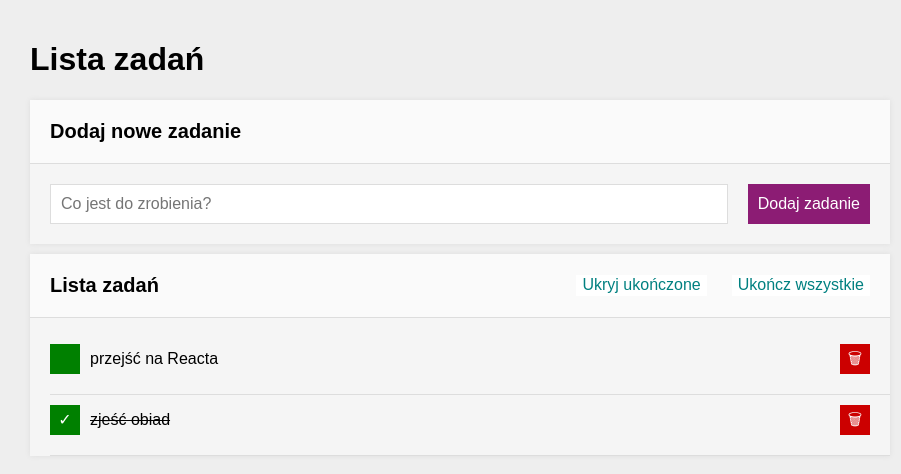
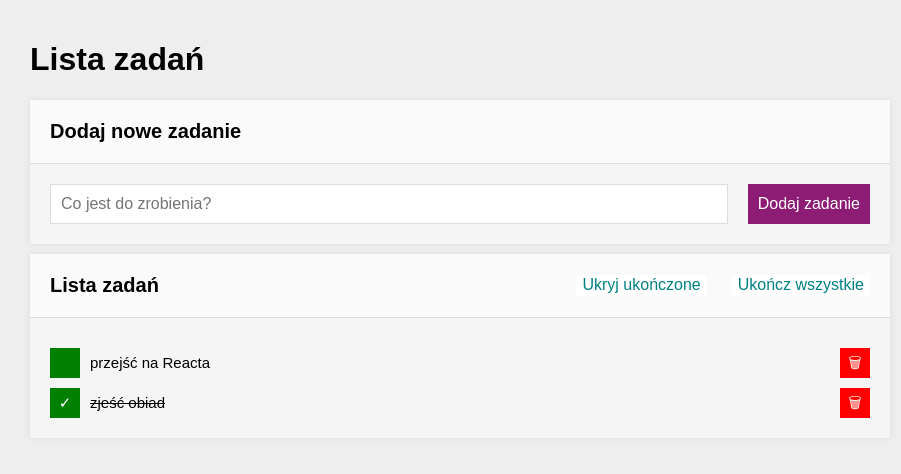
Before and after one commit to KatarzynaZaloba/todo-list-react, a React (Create React App) app: page / in a window 1280 px wide. Shown: the top 474 px of the page, without its empty margins (180-1081 px from the left). Built offline with nearby package versions, Linux system fonts and the light colour scheme.

Commit message:
Task classes changed into Tasks

```diff
--- a/src/Tasks/index.js
+++ b/src/Tasks/index.js
@@ -1,24 +1,24 @@
-import React from "react";
 import "./style.css";
 
 const Tasks = ({ tasks, hideDone, removeTask, toggleTaskDone }) => (
-    <ul className="tasks">
+  <ul className="task">
     {tasks.map(task => (
       <li
-                className={`tasks__item${task.done && hideDone
-                        ? "tasks__item--hidden"
-                        : ""}`
+        key={task.id}
+        className={`task__item${task.done && hideDone ? " task__item--hidden": ""}`
         }
       >
-                <button className="tasks__button tasks__button--toggleDone" onClick={() => toggleTaskDone(task.id)}>
+        <button
+          className="task__button"
+          onClick ={() => toggleTaskDone(task.id)}
+          >
           {task.done ? "✓" : ""}
         </button>
-                <span className={
-                    `tasks__content${task.done ? " tasks__content--done" : ""}`
-                    }>
+        <span className={task.done ? " task__item--done " : ""}>
           {task.content}
         </span>
-                <button className="tasks__button tasks__button--remove"
+        <button
+          className="task__button task__button--special"
           onClick={() => removeTask(task.id)}
         >
           🗑
--- a/src/Tasks/style.css
+++ b/src/Tasks/style.css
@@ -1,63 +1,56 @@
-.tasks {
-    list-style-type: none;
-    margin-left: 0px;
-    padding-left: 20px;
+.task {
+    margin: 0;
+    padding: 0;
+    padding-bottom: 20px;
+    padding-top: 20px;
 }
 
-.tasks__item {
+.task__item {
+    list-style: none;
+    font-size: 15px;
     display: grid;
     grid-template-columns: auto 1fr auto;
-    grid-gap: 10px;
+    gap: 10px;
     align-items: center;
-    padding: 10px 20px 20px 0px;
-    border-bottom: 1px solid #ddd;
+    padding: 10px 0px 0px 0px;
+    margin-left: 20px;
+    margin-right: 20px;
 }
 
-.tasks__item--hidden {
+.task__item--hidden {
     display: none;
 }
 
-.tasks__button {
+.task__item--done {
+    text-decoration: line-through;
+}
+
+.task__button {
+    border: none;
+    color: white;
     width: 30px;
     height: 30px;
     padding: 0;
-    border: none;
-    color: white;
-    transition: background 0.3s;
+    background: green;
+    transition: 0.7s;
 }
 
-.tasks__button--toggleDone {
-    background-color: hsl(120, 100%, 25%);
+.task__button:hover {
+    background: hsl(120, 100%, 15%);
 }
 
-.tasks__button--toggleDone:hover {
-    background-color: hsl(120, 100%, 35%);
+.task__button:active {
+    background: hsl(120, 100%, 35%);
 }
 
-.tasks__button--toggleDone:active {
-    background-color: hsl(120, 100%, 45%);
-    border: 1px solid black;
+.task__button--special {
+    background: red;
 }
 
-.tasks__content {
-    font-weight: normal;
-    word-break: break-word;
+.task__button--special:hover {
+    background: hsl(0, 100%, 40%);
 }
 
-.tasks__content--done {
-    text-decoration: line-through;
-    word-break: break-word;
+.task__button--special:active {
+    background: hsl(0, 100%, 60%);
 }
-
-.tasks__button--remove {
-    background-color: hsl(0, 100%, 40%);
-}
-
-.tasks__button--remove:hover {
-    background-color: hsl(0, 100%, 50%);
-}
-
-.tasks__button--remove:active {
-    background-color: hsl(0, 100%, 70%);
-    border: 1px solid black;
-}
```
Lines whose indentation alone changed are shown as unchanged.
